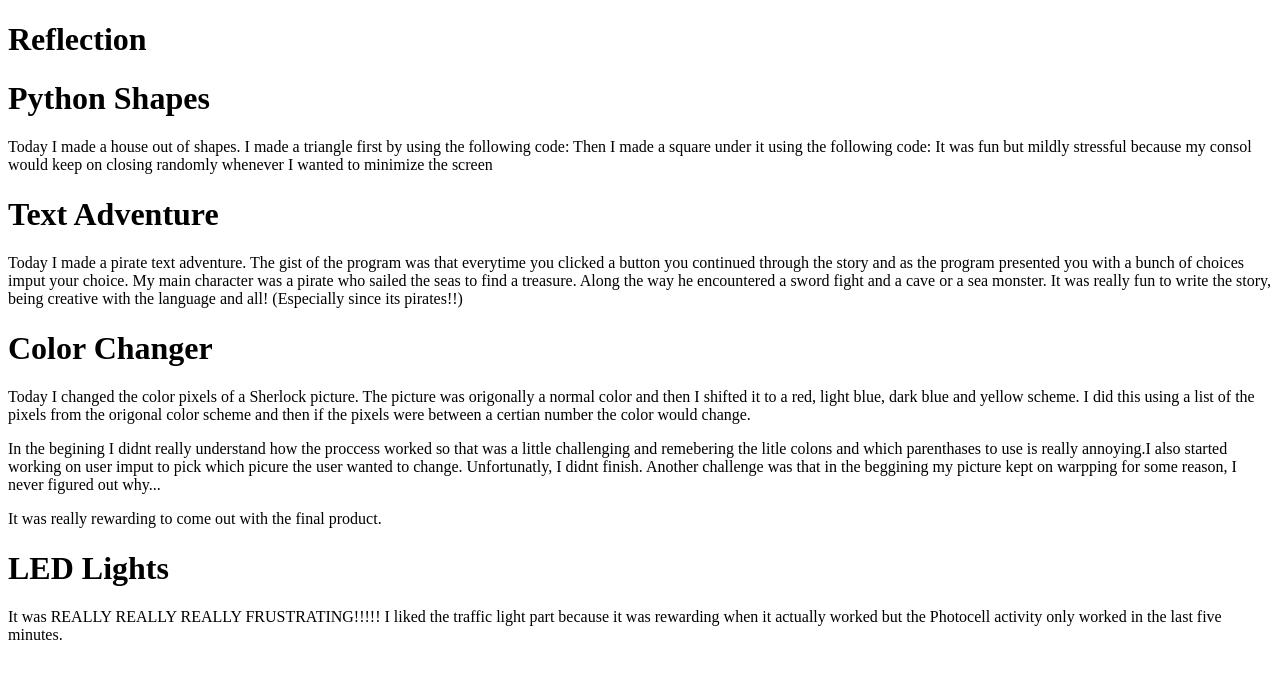
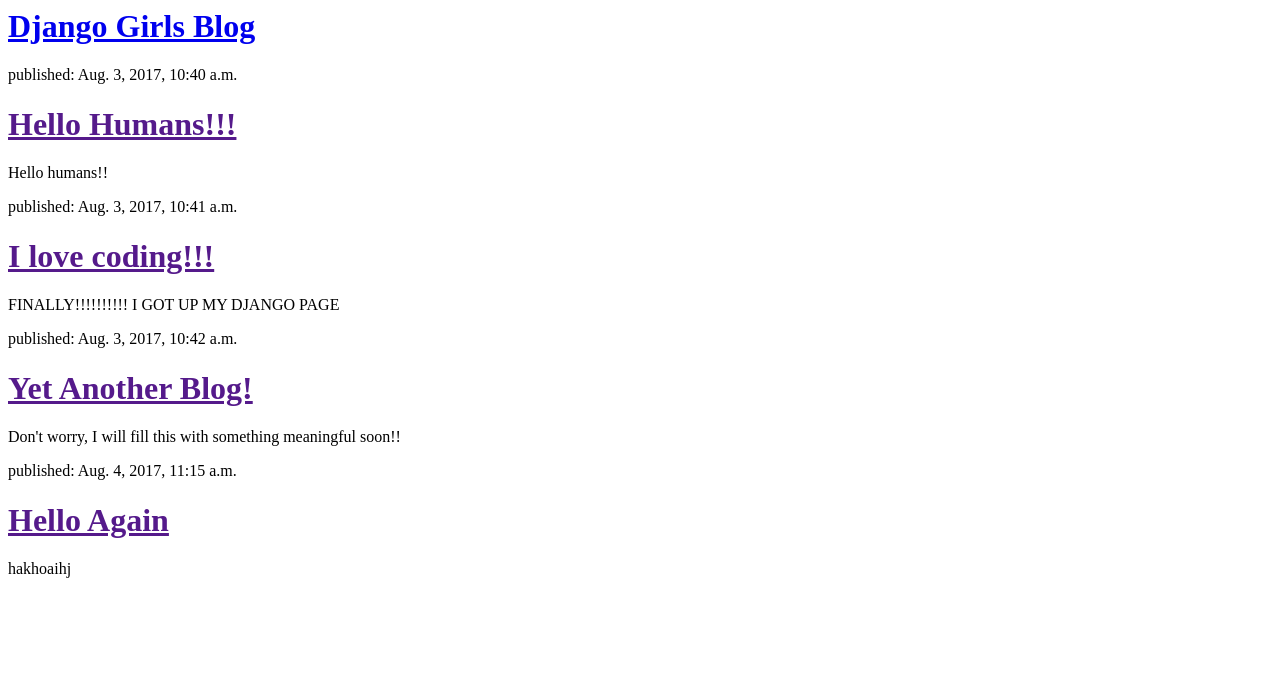
Before and after one commit to Bel-R-Corman/my-first-blog, a Django app: page / in a window 1280 px wide. Shown: the top 679 px of the page. Run offline with Django 3.2, Linux system fonts and the light colour scheme; data comes from the database, SQL or seed files in the repository; both versions use the stored data as it was after the commit.

Commit message:
Modified templates to display posts from database.

```diff
--- a/blog/templates/blog/post_list.html
+++ b/blog/templates/blog/post_list.html
@@ -1,51 +1,11 @@
-<!DOCTYPE html>
-<html>
-    <head>
-        <title>Page Title</title>
-    </head>
-    <body>
-    <p id ="name"></p>
-    <!-- <button id="reflections" onclick="showReflections()">Reflections</button>
-    <button id="aboutme" onclick="aboutme()">About Me</button>
-    <button id="day1" onclick="showday1()">Day One</button>
-    <button id="day2" onclick="showday2()">Day Two</button>
-    <button id="day3"onclick="showday3()">Day Three</button>
-    <button id="day4" onclick="showday4()">Day Four</button> -->
+<div>
+    <h1><a href="/">Django Girls Blog</a></h1>
+</div>
 
-
-    <div id = "divReflection">
-
-    <h1>Reflection</h1>
-    <div id="day1reflection">
-    <h1>  Python Shapes</h1>
-    <p>Today I made a house out of shapes. I made a triangle first by using the following code:
-      Then I made a square under it using the following code:
-      It was fun but mildly stressful because my consol would keep on closing randomly whenever I wanted to minimize the screen</p>
-      </div>
-      <div id ="day2reflection">
-    <h1>  Text Adventure</h1>
-    <p>Today I made a pirate text adventure. The gist of the program was that everytime you clicked a button you continued through the story and as the program presented you with a bunch of choices imput your choice.
-      My main character was a pirate who sailed the seas to find a treasure. Along the way he encountered a sword fight and a cave or a sea
-      monster. It was really fun to write the story, being creative with the language and all! (Especially since its pirates!!)</p>
-      </div>
-      <div id = "day3reflection">
-    <h1>  Color Changer</h1>
-    <p>Today I changed the color pixels of a Sherlock picture. The picture was origonally a normal color and then I shifted it to a red,
-       light blue, dark blue and yellow scheme. I did this using a list of the pixels from the origonal color scheme and then if the pixels
-       were between a certian number the color would change.</p>
-    <p>In the begining I didnt really understand how the proccess worked so that was a little challenging and remebering the litle colons
-       and which parenthases to use is really annoying.I also started working on user imput
-       to pick which picure the user wanted to change. Unfortunatly, I didnt finish. Another challenge was that in the beggining my picture
-       kept on warpping for some reason, I never figured out why...</p>
-    <p> It was really rewarding to come out with the final product.</p>
+{% for post in posts %}
+    <div>
+        <p>published: {{ post.published_date }}</p>
+        <h1><a href="">{{ post.title }}</a></h1>
+        <p>{{ post.text|linebreaksbr }}</p>
     </div>
-    <div id ="day4reflection">
-    <h1> LED Lights</h1>
-    <p>It was REALLY REALLY REALLY FRUSTRATING!!!!! I liked the traffic light part because it was rewarding when it actually worked but
-      the Photocell activity only worked in the last five minutes.</p>
-    </div>
-
-    </div>
-    </body>
-
-    </html>
+{% endfor %}
--- a/blog/views.py
+++ b/blog/views.py
@@ -1,6 +1,7 @@
 from django.shortcuts import render
-
-# Create your views here.
+from django.utils import timezone
+from .models import Post
 
 def post_list(request):
-    return render(request, 'blog/post_list.html', {})
+    posts = Post.objects.filter(published_date__lte=timezone.now()).order_by('published_date')
+    return render(request, 'blog/post_list.html', {'posts': posts})
```
Also changed, not shown: db.sqlite3.
